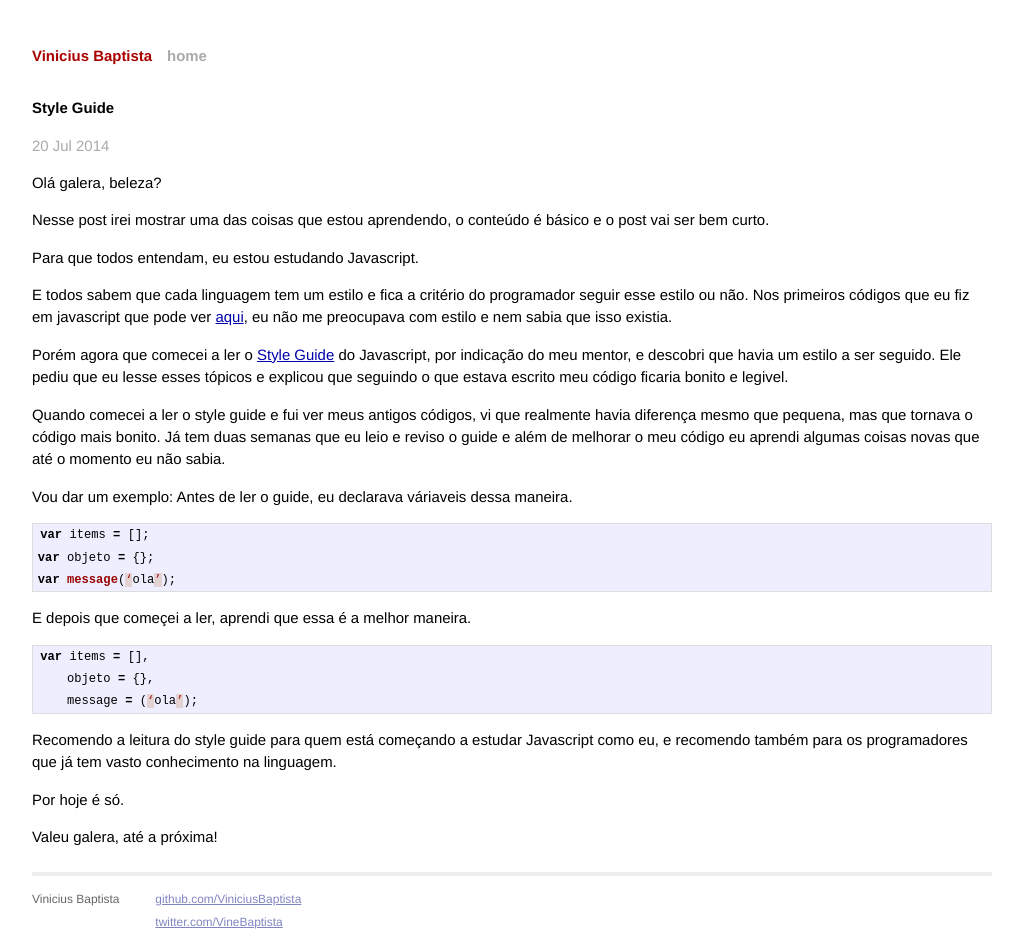
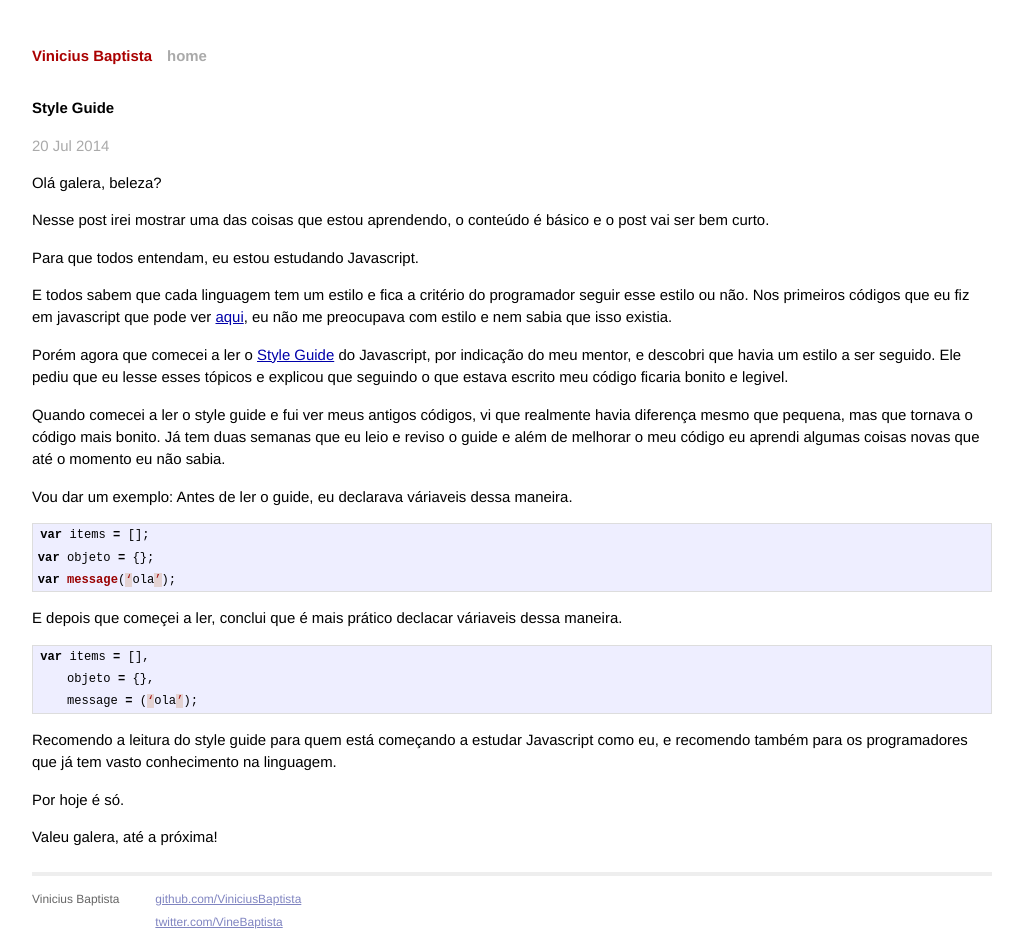
Before and after one commit to ViniciusBaptista/viniciusbaptista.github.io, a Jekyll site: the page built from _posts/2014-07-20-style-guide.markdown, in a window 1280 px wide. Shown: the whole page, without its empty margins (128-1151 px from the left). Built offline with Jekyll 4.4.1, drawn with Linux system fonts in a browser that asks for light colours; Markdown is read by kramdown in place of the engine named in the settings.

Commit message:
Alterando o texto

````diff
--- a/_posts/2014-07-20-style-guide.markdown
+++ b/_posts/2014-07-20-style-guide.markdown
@@ -27,7 +27,7 @@ var objeto = {};
 var message(‘ola’);
 ```
 
-E depois que começei a ler, aprendi que essa é a melhor maneira.
+E depois que começei a ler, conclui que é mais prático declacar váriaveis dessa maneira.
 
 ``` javascript
 var items = [],
````
